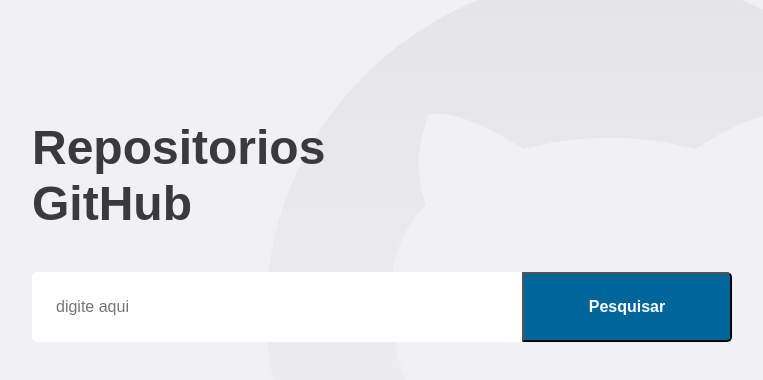
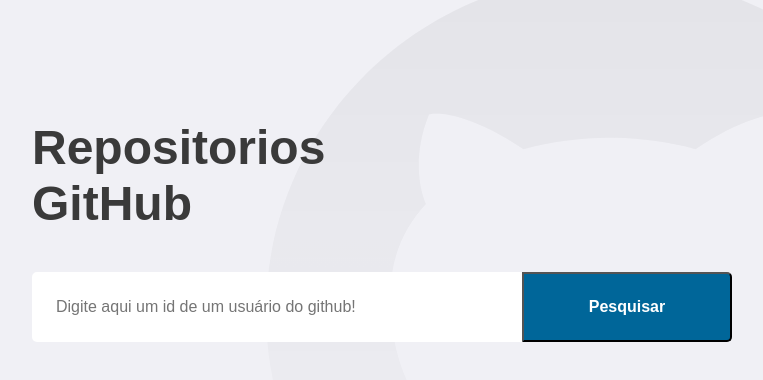
Before and after one commit to danmakowiesky/desafioOPME-front-end, a React (Create React App) app: page / in a window 1280 px wide. Shown: the top 380 px of the page, without its empty margins (148-911 px from the left). Built offline with nearby package versions, Linux system fonts and the light colour scheme; no server answers.

Commit message:
alterando placeholder da pagina inicial

```diff
--- a/src/pages/Dashboard/index.tsx
+++ b/src/pages/Dashboard/index.tsx
@@ -34,7 +34,7 @@
         <input
           value={id}
           onChange={(e): void => setId(e.target.value)}
-          placeholder="digite aqui"
+          placeholder="Digite aqui um id de um usuário do github!"
         />
         <button type="submit">Pesquisar</button>
       </Form>
```
